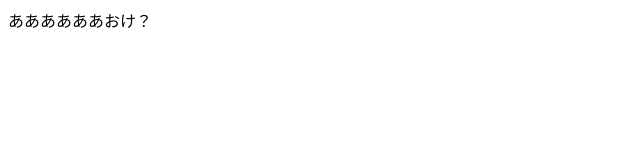
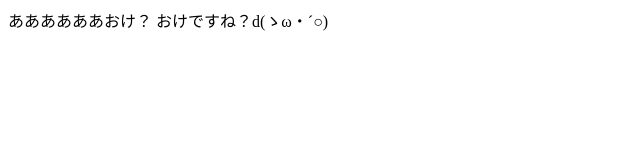
Before and after one commit to usausarie/usausarie.github.io, a plain HTML site: page index.html in a window 1280 px wide. Shown: the whole page, without its empty margins (0-640 px from the left). Drawn offline with Linux system fonts and the light colour scheme.

Commit message:
d(ゝω・´○)

```diff
--- a/index.html
+++ b/index.html
@@ -8,5 +8,6 @@
 </head>
 <body>
     ああああああおけ？
+    おけですね？d(ゝω・´○)
 </body>
 </html>
```
